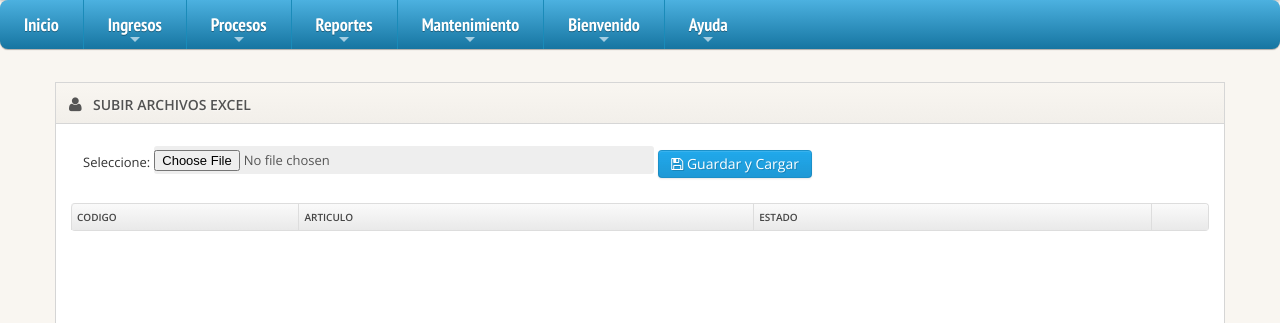
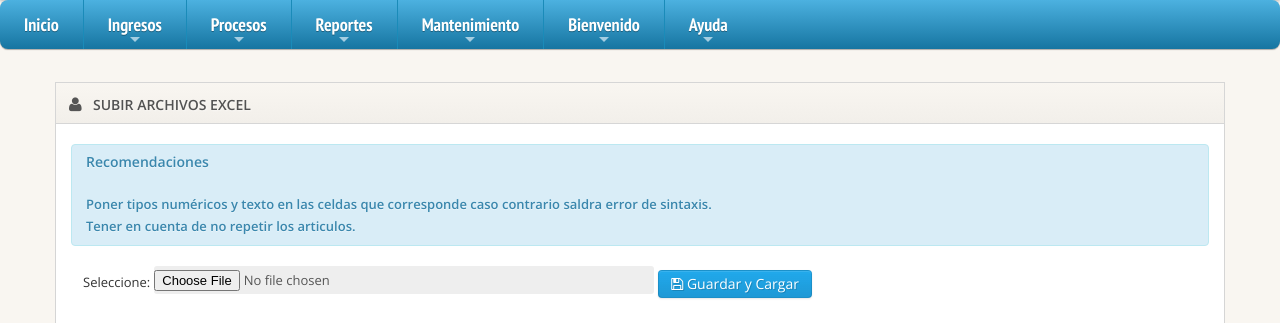
Before and after one commit to thyrons/mantenimiento_inventario, a PHP site: page /html/archivosExcel.php in a window 1280 px wide. Shown: the part 54-377 px from the top of the page. Run offline with PHP 8.4, Linux system fonts and the light colour scheme; a user stored in the database is signed in; lists and menus that the app fills with data are empty.

Commit message:
cambios
en archivos excel

```diff
--- a/html/archivosExcel.php
+++ b/html/archivosExcel.php
@@ -99,6 +99,15 @@ include '../menus/menu.php';
                                     <div class="tabbable" id="centro">
                                         <form id="formulario_excel" name="formulario_excel" method="post" class="form">
                                             <fieldset>
+                                                <div class="controls">
+                                                    <div class="alert alert-info">
+                                                        <h4>Recomendaciones</h4>
+                                                        <br />
+                                                        <strong>Poner tipos numéricos y texto en las celdas que corresponde caso contrario saldra error de sintaxis.</strong>
+                                                        <br />
+                                                        <strong>Tener en cuenta de no repetir los articulos.</strong>
+                                                    </div>
+                                                </div>
                                                 <table cellpadding="2" border="0" style="margin-left: 10px;">
                                                     <tr>
                                                         <td><label for="archivo_excel" style="width: 20%">Seleccione: </label></td>
--- a/js/archivo_excel.js
+++ b/js/archivo_excel.js
@@ -47,6 +47,7 @@ function cargar(){
 
 }
 function guardarCargar(){
+     $("#tabla_excel tbody").empty();
 	$("#formulario_excel").submit(function(e)
 	{
 	    var formObj = $(this);
@@ -81,6 +82,7 @@ function guardarCargar(){
 	            }
 	        });
 	        e.preventDefault();
+                $(this).unbind("submit");
 	    }
 	    else  //for olden browsers
 	    {
@@ -107,7 +109,7 @@ function guardarCargar(){
 }
 
 function cargarTabla(data){
-	for(var i=0;i<data.length;i+=12){
+	for(var i=0;i<data.length;i+=13){
 		vector = new Array();
 		vector[0]=data[i];
 		vector[1]=data[i+1];
@@ -121,14 +123,16 @@ function cargarTabla(data){
 		vector[9]=data[i+9];
 		vector[10]=data[i+10];
 		vector[11]=data[i+11];
+                vector[12]=data[i+12];
 		guardar_datos_excel(vector);
 	}
 }
+
 function guardar_datos_excel(vector){
 	$.ajax({
         type: "POST",
         url: "../procesos/guardar_producto_excel.php",
-        data: "var="+vector[0]+"&var1="+vector[1]+"&var2="+vector[2]+"&var3="+vector[3]+"&var4="+vector[4]+"&var5="+vector[5]+"&var6="+vector[6]+"&var7="+vector[7]+"&var8="+vector[8]+"&var9="+vector[9]+"&var10="+vector[10]+"&var11="+vector[11],
+        data: "var="+vector[0]+"&var1="+vector[1]+"&var2="+vector[2]+"&var3="+vector[3]+"&var4="+vector[4]+"&var5="+vector[5]+"&var6="+vector[6]+"&var7="+vector[7]+"&var8="+vector[8]+"&var9="+vector[9]+"&var10="+vector[10]+"&var11="+vector[11]+"&var12="+vector[12],
         success: function(data) {
             var val = data;
             if (val == 1)
@@ -144,8 +148,8 @@ function guardar_datos_excel(vector){
              	$("#tabla_excel tbody").append( "<tr>" +
             	"<td align=center>" + vector[0] + "</td>" +
             	"<td align=center>" + vector[1] + "</td>" +
-            	"<td align=center>" + 'Codigo de producto Repetido' + "</td>" +
-            	"<td align=center>" + " <a class='elimina'><img src='../imagenes/invalid.png' onclick='return fn_dar_eliminar(event)'/>"  + "</td>" + "</tr>" );
+            	"<td align=center>" + 'Producto Repetido' + "</td>" +
+            	"<td align=center>" + " <a class='elimina'><img src='../imagenes/invalid.png' />"  + "</td>" + "</tr>" );
             }
             if (val == 3)
             {
@@ -153,7 +157,7 @@ function guardar_datos_excel(vector){
             	"<td align=center>" + vector[0] + "</td>" +
             	"<td align=center>" + vector[1] + "</td>" +
             	"<td align=center>" + 'Sintaxis incorrecta' + "</td>" +
-            	"<td align=center>" + " <a class='elimina'><img src='../imagenes/delete.png' onclick='return fn_dar_eliminar(event)'/>"  + "</td>" + "</tr>" );
+            	"<td align=center>" + " <a class='elimina'><img src='../imagenes/delete.png' />"  + "</td>" + "</tr>" );
             }
         }
     });
--- a/js/cuentasxcobrar.js
+++ b/js/cuentasxcobrar.js
@@ -423,8 +423,8 @@ function inicio() {
 
     $("#btnImprimir").click(function (){
         var temp=0;
-        var temp1=0;
         var temp2=0;
+        var temp3=0;
         var fil = jQuery("#list").jqGrid("getRowData");
         for (var i = 0; i < fil.length; i++) {
             var datos = fil[i];
--- a/procesos/guardarExcel.php
+++ b/procesos/guardarExcel.php
@@ -43,6 +43,7 @@
 				$lista[] = $objCelda['J'];
 				$lista[] = $objCelda['K'];
 				$lista[] = $objCelda['L'];
+                                $lista[] = $objCelda['M'];
 			}
 			$cont++;
 		}
```
Also changed, not shown: procesos/guardar_producto_excel.php (+8 -20 lines), 1 other file. Lines whose indentation alone changed are shown as unchanged.
